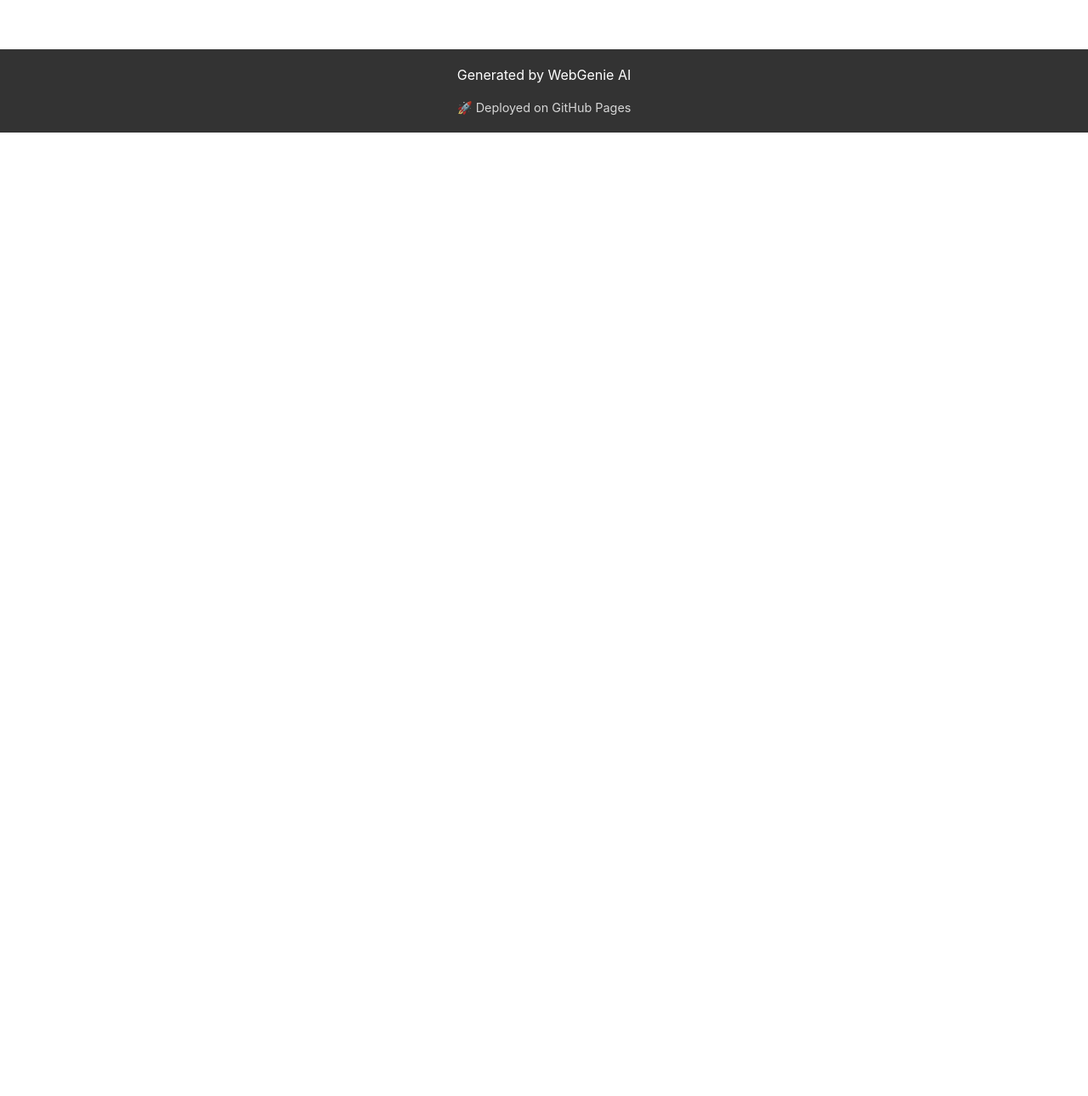
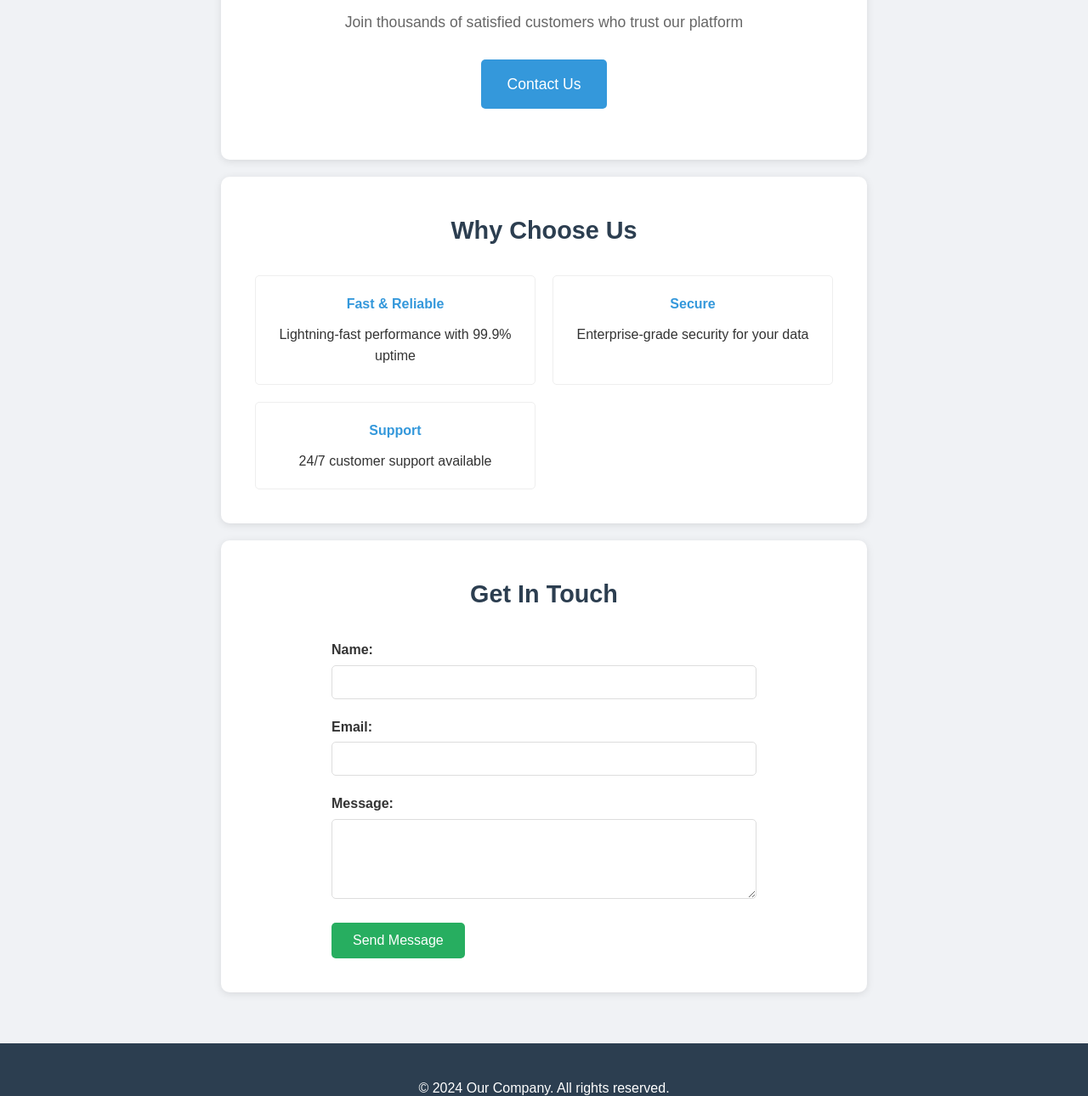
Before and after one commit to Prish399/generated-site-PXHOOS, a plain HTML site: page index.html in a window 1280 px wide. Shown: the part 384-1674 px from the top of the page at 85% size. Before the commit the page ends 800 px from the top, so only its background shows below. Drawn offline with Linux system fonts and the light colour scheme.

Commit message:
Add index.html

```diff
--- a/index.html
+++ b/index.html
@@ -3,34 +3,254 @@
 <head>
     <meta charset="UTF-8">
     <meta name="viewport" content="width=device-width, initial-scale=1.0">
-    <title>Generated Website</title>
+    <title>Simple Landing Page</title>
     <style>
-        * { margin: 0; padding: 0; box-sizing: border-box; }
-        body { font-family: -apple-system, BlinkMacSystemFont, 'Segoe UI', Roboto, Oxygen, Ubuntu, Cantarell, sans-serif; }
-        .container { max-width: 1200px; margin: 0 auto; padding: 20px; }
-        header { background: linear-gradient(135deg, #667eea 0%, #764ba2 100%); color: white; padding: 60px 20px; text-align: center; }
-        h1 { font-size: 3em; margin-bottom: 10px; }
-        .subtitle { font-size: 1.2em; opacity: 0.9; }
-        .content { padding: 40px 20px; }
-        footer { background: #333; color: white; padding: 20px; text-align: center; margin-top: 40px; }
-        .powered { margin-top: 20px; font-size: 0.9em; opacity: 0.8; }
+        * {
+            margin: 0;
+            padding: 0;
+            box-sizing: border-box;
+        }
+
+        body {
+            font-family: Arial, sans-serif;
+            line-height: 1.6;
+            background: #f0f2f5;
+            color: #333;
+        }
+
+        .container {
+            max-width: 800px;
+            margin: 0 auto;
+            padding: 20px;
+        }
+
+        header {
+            background: #2c3e50;
+            color: white;
+            text-align: center;
+            padding: 40px 0;
+        }
+
+        header h1 {
+            font-size: 2.5rem;
+            margin-bottom: 10px;
+        }
+
+        header p {
+            font-size: 1.2rem;
+            opacity: 0.9;
+        }
+
+        .hero {
+            background: white;
+            padding: 60px 0;
+            text-align: center;
+            margin: 20px 0;
+            border-radius: 10px;
+            box-shadow: 0 2px 10px rgba(0,0,0,0.1);
+        }
+
+        .hero h2 {
+            font-size: 2rem;
+            margin-bottom: 20px;
+            color: #2c3e50;
+        }
+
+        .hero p {
+            font-size: 1.1rem;
+            color: #666;
+            margin-bottom: 30px;
+        }
+
+        .cta-button {
+            display: inline-block;
+            background: #3498db;
+            color: white;
+            padding: 15px 30px;
+            text-decoration: none;
+            border-radius: 5px;
+            font-size: 1.1rem;
+            transition: background 0.3s;
+        }
+
+        .cta-button:hover {
+            background: #2980b9;
+        }
+
+        .features {
+            background: white;
+            padding: 40px;
+            margin: 20px 0;
+            border-radius: 10px;
+            box-shadow: 0 2px 10px rgba(0,0,0,0.1);
+        }
+
+        .features h3 {
+            text-align: center;
+            font-size: 1.8rem;
+            margin-bottom: 30px;
+            color: #2c3e50;
+        }
+
+        .feature-grid {
+            display: grid;
+            grid-template-columns: repeat(auto-fit, minmax(250px, 1fr));
+            gap: 20px;
+        }
+
+        .feature-item {
+            text-align: center;
+            padding: 20px;
+            border: 1px solid #eee;
+            border-radius: 5px;
+        }
+
+        .feature-item h4 {
+            color: #3498db;
+            margin-bottom: 10px;
+        }
+
+        .contact {
+            background: white;
+            padding: 40px;
+            margin: 20px 0;
+            border-radius: 10px;
+            box-shadow: 0 2px 10px rgba(0,0,0,0.1);
+        }
+
+        .contact h3 {
+            text-align: center;
+            font-size: 1.8rem;
+            margin-bottom: 30px;
+            color: #2c3e50;
+        }
+
+        .contact-form {
+            max-width: 500px;
+            margin: 0 auto;
+        }
+
+        .form-group {
+            margin-bottom: 20px;
+        }
+
+        .form-group label {
+            display: block;
+            margin-bottom: 5px;
+            font-weight: bold;
+        }
+
+        .form-group input,
+        .form-group textarea {
+            width: 100%;
+            padding: 10px;
+            border: 1px solid #ddd;
+            border-radius: 5px;
+            font-size: 1rem;
+        }
+
+        .submit-btn {
+            background: #27ae60;
+            color: white;
+            padding: 12px 25px;
+            border: none;
+            border-radius: 5px;
+            font-size: 1rem;
+            cursor: pointer;
+        }
+
+        .submit-btn:hover {
+            background: #229954;
+        }
+
+        footer {
+            background: #2c3e50;
+            color: white;
+            text-align: center;
+            padding: 20px;
+            margin-top: 20px;
+        }
+
+        @media (max-width: 600px) {
+            .container {
+                padding: 10px;
+            }
+
+            header h1 {
+                font-size: 2rem;
+            }
+
+            .hero h2 {
+                font-size: 1.5rem;
+            }
+        }
     </style>
 </head>
 <body>
     <header>
-        <h1>🤖 WebGenie Generated Site</h1>
-        <p class="subtitle">Powered by AI</p>
+        <div class="container">
+            <h1>Welcome to Our Site</h1>
+            <p>Simple, Clean, and Professional</p>
+        </div>
     </header>
+
     <div class="container">
-        <div class="content">
-            <h2>Welcome!</h2>
-            <p>This website was automatically generated by WebGenie AI.</p>
-            <p>Customize this HTML file to create your own amazing website!</p>
+        <section class="hero">
+            <h2>Get Started Today</h2>
+            <p>Join thousands of satisfied customers who trust our platform</p>
+            <a href="#contact" class="cta-button">Contact Us</a>
+        </section>
+
+        <section class="features">
+            <h3>Why Choose Us</h3>
+            <div class="feature-grid">
+                <div class="feature-item">
+                    <h4>Fast & Reliable</h4>
+                    <p>Lightning-fast performance with 99.9% uptime</p>
+                </div>
+                <div class="feature-item">
+                    <h4>Secure</h4>
+                    <p>Enterprise-grade security for your data</p>
+                </div>
+                <div class="feature-item">
+                    <h4>Support</h4>
+                    <p>24/7 customer support available</p>
+                </div>
+            </div>
+        </section>
+
+        <section id="contact" class="contact">
+            <h3>Get In Touch</h3>
+            <form class="contact-form">
+                <div class="form-group">
+                    <label for="name">Name:</label>
+                    <input type="text" id="name" name="name" required>
+                </div>
+                <div class="form-group">
+                    <label for="email">Email:</label>
+                    <input type="email" id="name" name="email" required>
+                </div>
+                <div class="form-group">
+                    <label for="message">Message:</label>
+                    <textarea id="message" name="message" rows="4" required></textarea>
+                </div>
+                <button type="submit" class="submit-btn">Send Message</button>
+            </form>
+        </section>
+    </div>
+
+    <footer>
+        <div class="container">
+            <p>&copy; 2024 Our Company. All rights reserved.</p>
         </div>
-    </div>
-    <footer>
-        <p>Generated by WebGenie AI</p>
-        <p class="powered">🚀 Deployed on GitHub Pages</p>
     </footer>
+
+    <script>
+        document.querySelector('.contact-form').addEventListener('submit', function(e) {
+            e.preventDefault();
+            alert('Thank you! We will contact you soon.');
+            this.reset();
+        });
+    </script>
 </body>
 </html>
```
